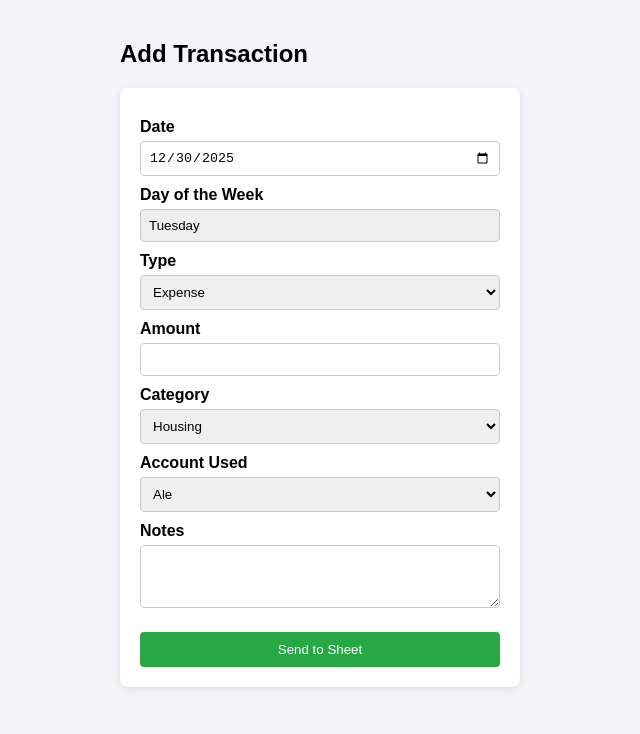
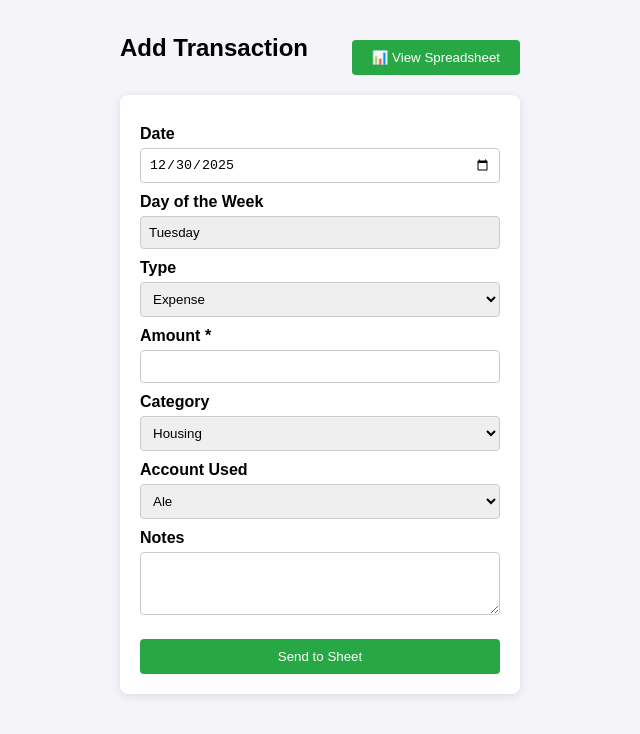
Before and after one commit to OctavianVladutPersonal/budgeting_app, a plain HTML site: page index.html in a window 1280 px wide. Shown: the whole page, without its empty margins (320-960 px from the left). Drawn offline with Linux system fonts and the light colour scheme.

Commit message:
add button to open spreadsheet

```diff
--- a/index.html
+++ b/index.html
@@ -14,7 +14,10 @@
 </head>
 <body>
 
-    <h2>Add Transaction</h2>
+    <div style="display: flex; justify-content: space-between; align-items: center; margin-bottom: 20px;">
+        <h2 style="margin: 0;">Add Transaction</h2>
+        <button type="button" onclick="openSpreadsheet()" style="width: auto; padding: 10px 20px;">📊 View Spreadsheet</button>
+    </div>
     <form id="trackerForm">
         <label>Date</label>
         <input type="date" id="date" required>
@@ -28,7 +31,7 @@
             <option value="Income">Income</option>
         </select>
 
-        <label>Amount</label>
+        <label>Amount *</label>
         <input type="number" id="amount" step="0.01" required>
 
         <label>Category</label>
@@ -54,6 +57,13 @@
 
     <script>
         const scriptURL = 'https://script.google.com/macros/s/AKfycbww0NyPm_ufA_iOUKJ0JbGnvyuVxwbnYKSJfAvow3Fnt1_U7UJtu9_fCezYS33Pn-cq7w/exec';
+        const SPREADSHEET_URL = 'https://docs.google.com/spreadsheets/d/1oqS9MSo3XVw95jNPX-Lz0um-ookdlbM4uWzDtWyL3bU/edit';
+
+        // Function to open the spreadsheet
+        function openSpreadsheet() {
+            window.open(SPREADSHEET_URL, '_blank');
+        }
+
         const dateInput = document.getElementById('date');
         const dayInput = document.getElementById('dayOfWeek');
 
```
